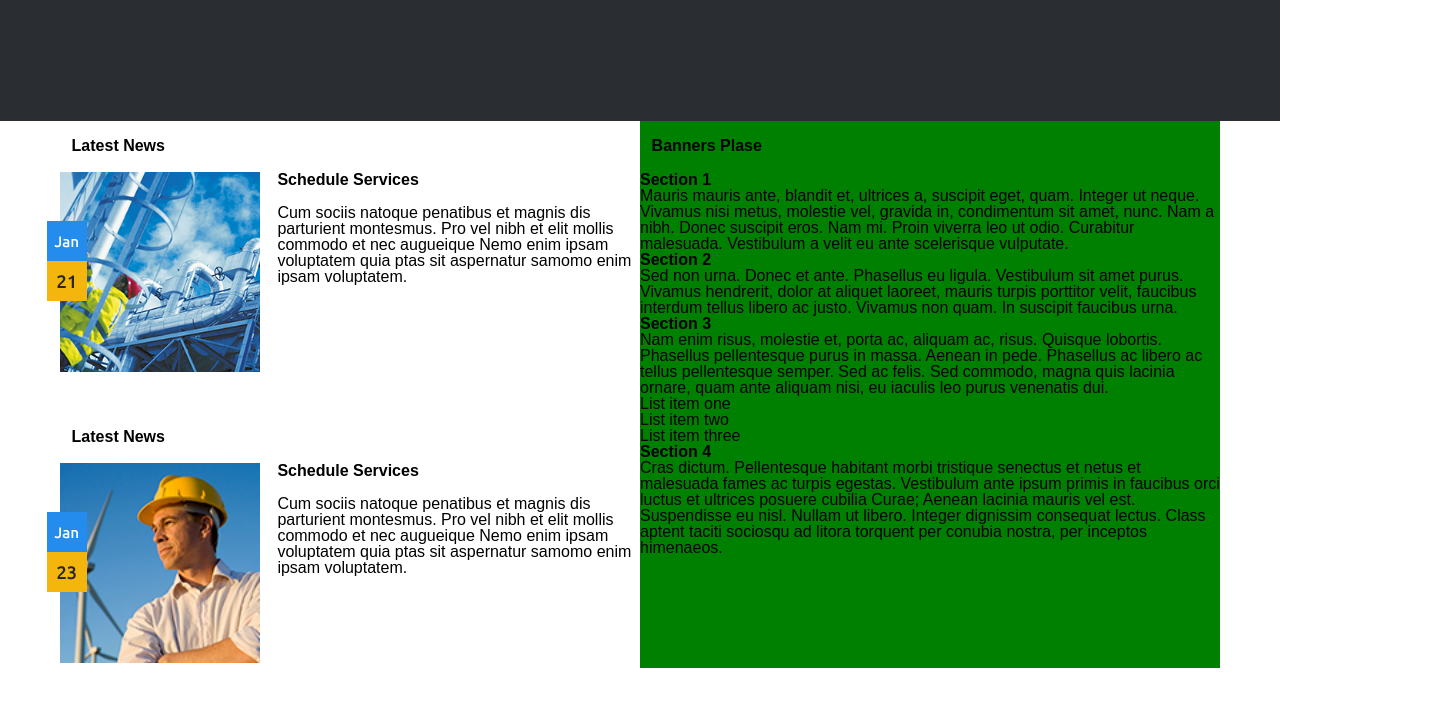
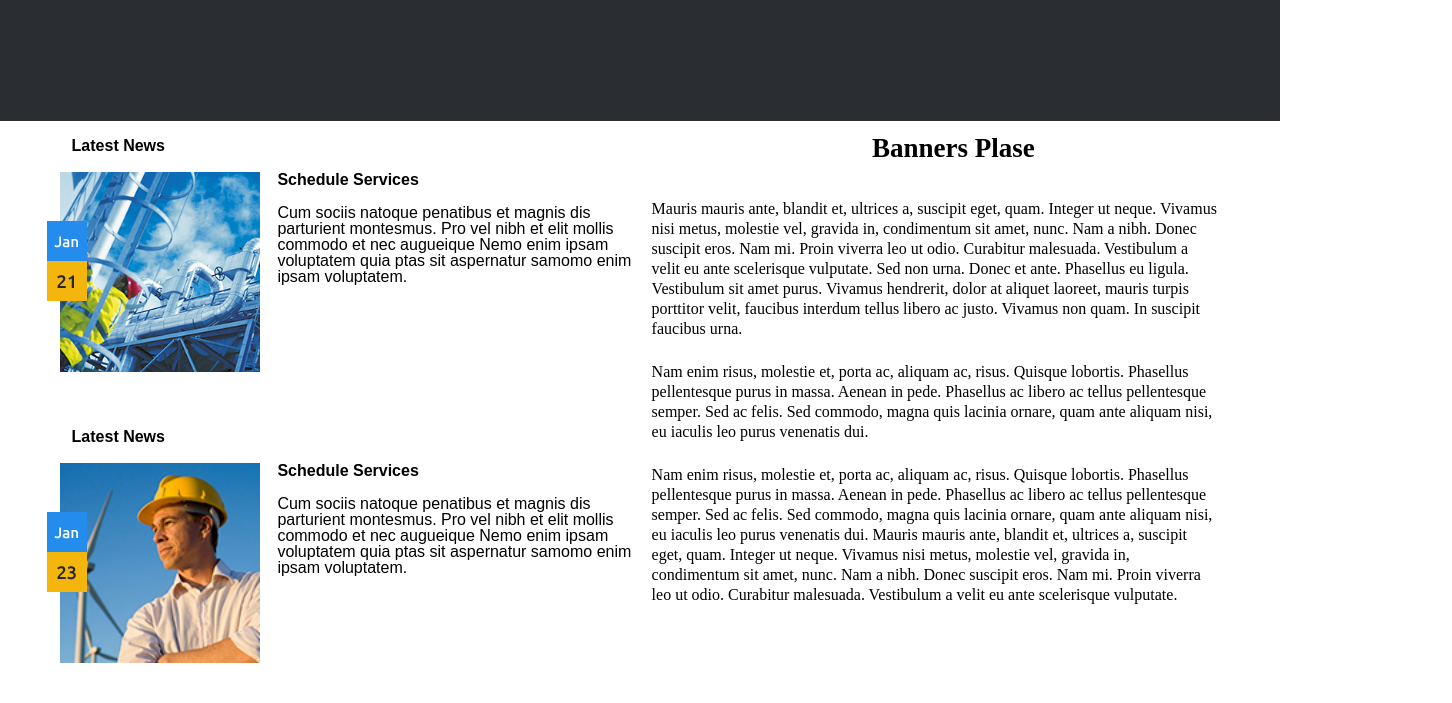
Before and after one commit to ArahnidPOVnew/Build_Home, a website: page index.html in a window 1280 px wide. Shown: the part 1397-2100 px from the top of the page, 1452 px wide, since content can reach past the window. Drawn offline with nearby package versions, Linux system fonts and the light colour scheme.

Commit message:
add info 2

```diff
--- a/index.html
+++ b/index.html
@@ -147,55 +147,37 @@
 
 <div class="info__2">
 <h1>Banners Plase</h1>
-		    		 	<div id="accordion">
-  <h3>Section 1</h3>
     <div>
     <p>
     Mauris mauris ante, blandit et, ultrices a, suscipit eget, quam. Integer
     ut neque. Vivamus nisi metus, molestie vel, gravida in, condimentum sit
     amet, nunc. Nam a nibh. Donec suscipit eros. Nam mi. Proin viverra leo ut
     odio. Curabitur malesuada. Vestibulum a velit eu ante scelerisque vulputate.
-    </p>
-  </div>
-  <h3>Section 2</h3>
-  <div>
-    <p>
+
     Sed non urna. Donec et ante. Phasellus eu ligula. Vestibulum sit amet
     purus. Vivamus hendrerit, dolor at aliquet laoreet, mauris turpis porttitor
     velit, faucibus interdum tellus libero ac justo. Vivamus non quam. In
     suscipit faucibus urna.
         </p>
-  </div>
-  <h3>Section 3</h3>
-  <div>
+
         <p>
     Nam enim risus, molestie et, porta ac, aliquam ac, risus. Quisque lobortis.
     Phasellus pellentesque purus in massa. Aenean in pede. Phasellus ac libero
     ac tellus pellentesque semper. Sed ac felis. Sed commodo, magna quis
     lacinia ornare, quam ante aliquam nisi, eu iaculis leo purus venenatis dui.
     </p>
-    <ul>
-      <li>List item one</li>
-      <li>List item two</li>
-      <li>List item three</li>
-    </ul>
-  </div>
-  <h3>Section 4</h3>
-  <div>
      <p>
-    Cras dictum. Pellentesque habitant morbi tristique senectus et netus
-    et malesuada fames ac turpis egestas. Vestibulum ante ipsum primis in
-    faucibus orci luctus et ultrices posuere cubilia Curae; Aenean lacinia
-    mauris vel est.
-    </p>
-    <p>
-    Suspendisse eu nisl. Nullam ut libero. Integer dignissim consequat lectus.
-    Class aptent taciti sociosqu ad litora torquent per conubia nostra, per
-    inceptos himenaeos.
+    Nam enim risus, molestie et, porta ac, aliquam ac, risus. Quisque lobortis.
+    Phasellus pellentesque purus in massa. Aenean in pede. Phasellus ac libero
+    ac tellus pellentesque semper. Sed ac felis. Sed commodo, magna quis
+    lacinia ornare, quam ante aliquam nisi, eu iaculis leo purus venenatis dui.
+    Mauris mauris ante, blandit et, ultrices a, suscipit eget, quam. Integer
+    ut neque. Vivamus nisi metus, molestie vel, gravida in, condimentum sit
+    amet, nunc. Nam a nibh. Donec suscipit eros. Nam mi. Proin viverra leo ut
+    odio. Curabitur malesuada. Vestibulum a velit eu ante scelerisque vulputate.
     </p>
   </div>
     </div>
-
 </div>
 
 		    	</div>
--- a/project/styles.scss
+++ b/project/styles.scss
@@ -171,7 +171,7 @@ article{
     	width: 204px;
     	height: 260px;
     	float: left;
-    	margin-left: 62px;
+    	margin-left: 5%;
     	margin-top: 10%;
     	text-decoration: none;
     	img{
@@ -233,9 +233,8 @@ position:relative;
    }
    	 .info__2{
    @include wraper;
-   	background-color:green;
-   	float: right;
-   }
+   	   	float: right;
+        }
    	.news{
    			@include news;
    			margin-top: 3%;
@@ -280,8 +279,18 @@ position:relative;
 }
 /*info*/
 
-/*accordion*/
+/*info__2*/
 
+.info__2{
+   p{
+    padding-top: 4%;
+    padding-left:2%;
+   }
+   h1 {
+     padding-left:38%;
+     font-size:27px;
+   }
+      @include font-style;
+        }
 
-
-/*accordion**/
+/*info__2*/
```
Also changed, not shown: project/styles.css. Lines whose indentation alone changed are shown as unchanged.
